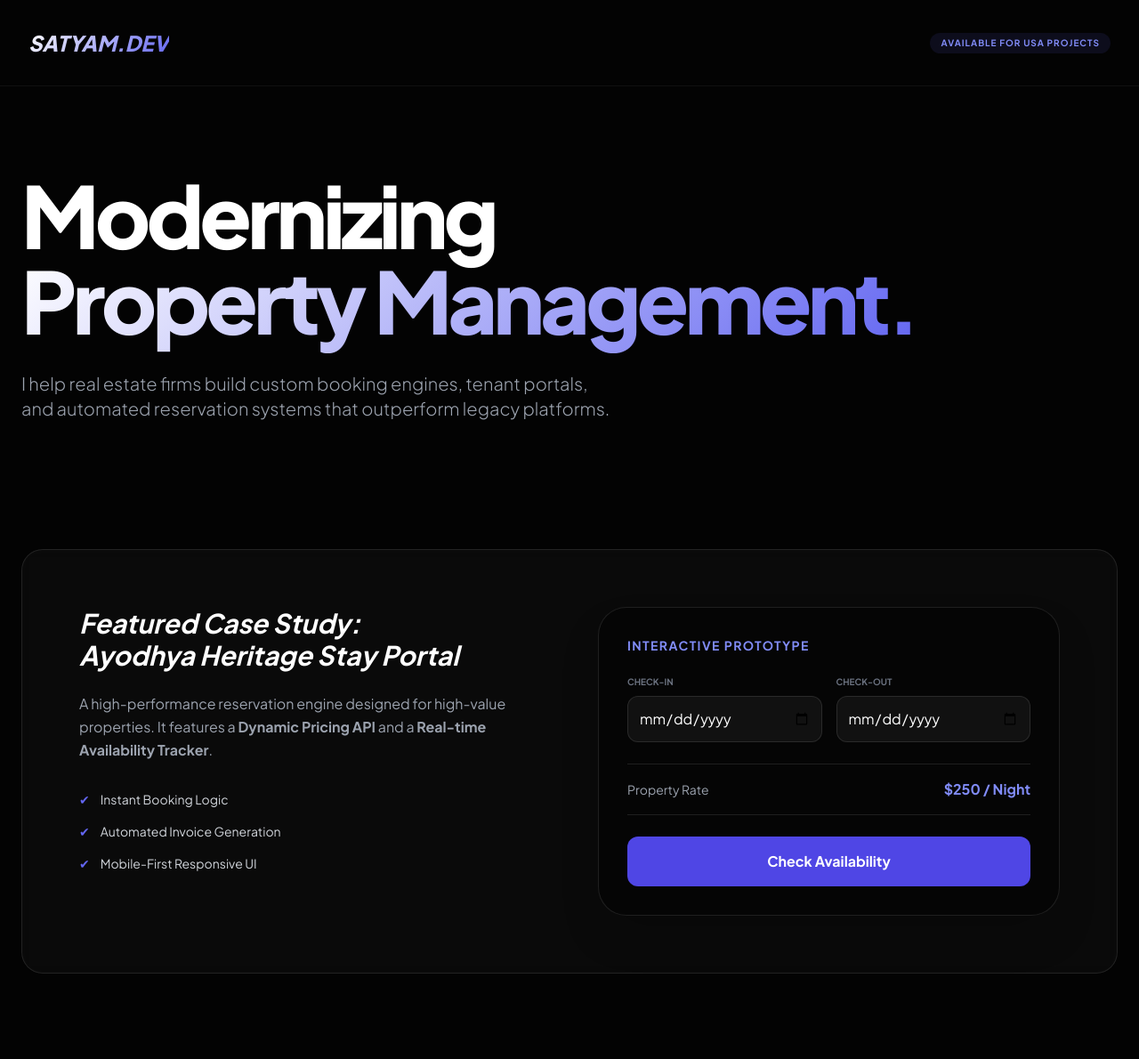
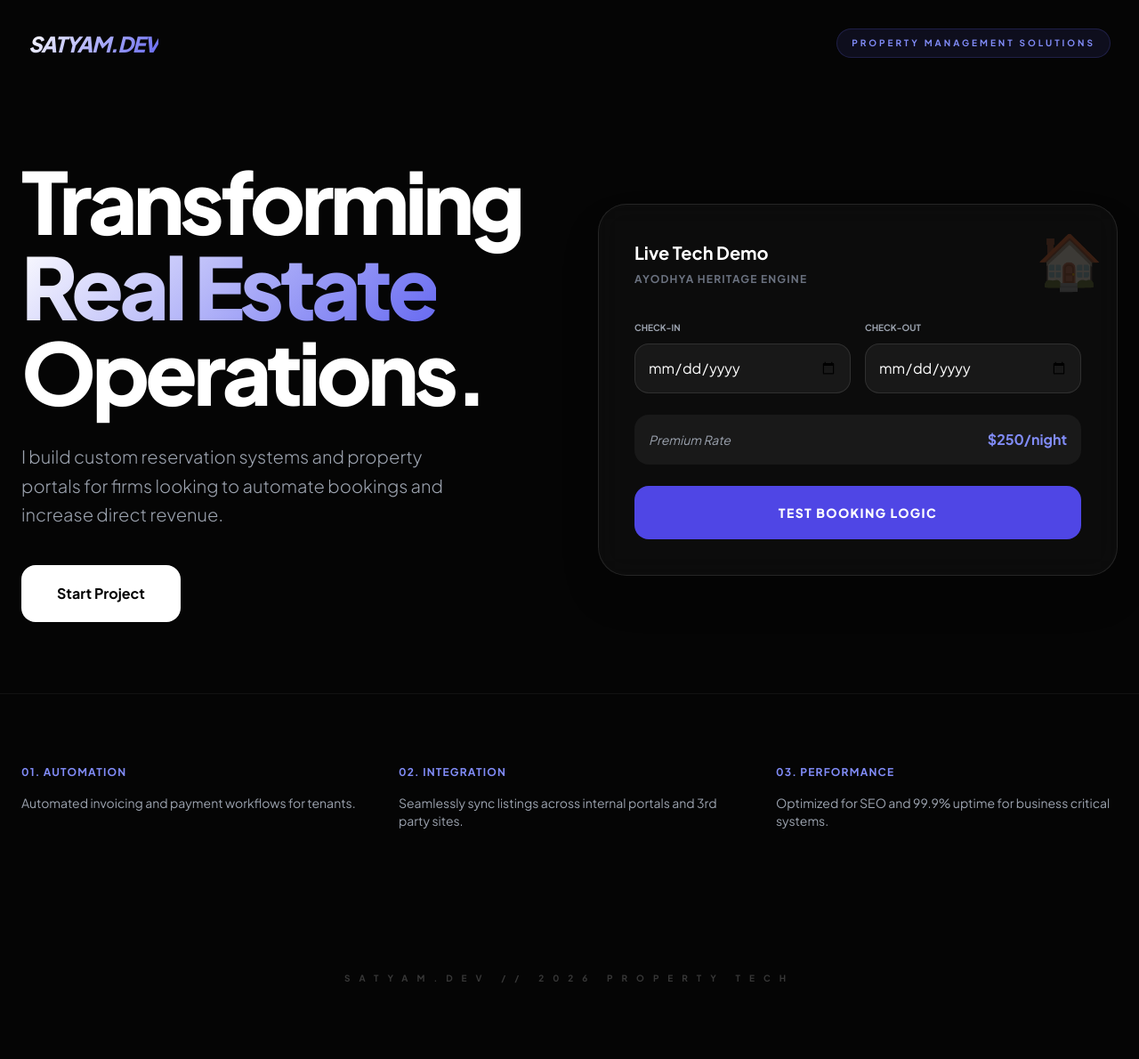
Before and after one commit to Satyam8009/PERSONAL-PORTFOLIO-WEBSITE, a website: page index.html in a window 1280 px wide. Shown: the top 1190 px of the page at 89% size. Drawn offline with nearby package versions, Linux system fonts and the light colour scheme.

Commit message:
Update index.html

```diff
--- a/index.html
+++ b/index.html
@@ -3,85 +3,91 @@
 <head>
     <meta charset="UTF-8">
     <meta name="viewport" content="width=device-width, initial-scale=1.0">
-    <title>Satyam | Real Estate Tech Solutions</title>
+    <title>Satyam | Property Tech & Automation Expert</title>
     <script src="https://cdn.tailwindcss.com"></script>
     <link href="https://fonts.googleapis.com/css2?family=Plus+Jakarta+Sans:wght@300;400;700;800&display=swap" rel="stylesheet">
     <style>
-        body { background-color: #030303; color: #ffffff; font-family: 'Plus Jakarta Sans', sans-serif; }
+        body { background-color: #050505; color: #ffffff; font-family: 'Plus Jakarta Sans', sans-serif; }
         .hero-gradient { background: linear-gradient(135deg, #fff 0%, #6366f1 100%); -webkit-background-clip: text; -webkit-text-fill-color: transparent; }
-        .glass { background: rgba(255, 255, 255, 0.03); border: 1px solid rgba(255, 255, 255, 0.1); backdrop-filter: blur(10px); border-radius: 24px; }
-        .input-field { background: rgba(255,255,255,0.05); border: 1px solid rgba(255,255,255,0.1); color: white; padding: 12px; border-radius: 12px; outline: none; transition: 0.3s; }
-        .input-field:focus { border-color: #6366f1; background: rgba(255,255,255,0.1); }
+        .glass { background: rgba(255, 255, 255, 0.03); border: 1px solid rgba(255, 255, 255, 0.1); backdrop-filter: blur(15px); border-radius: 32px; }
+        .input-field { background: rgba(255,255,255,0.05); border: 1px solid rgba(255,255,255,0.1); color: white; padding: 14px; border-radius: 16px; width: 100%; outline: none; }
     </style>
 </head>
 <body>
 
-    <nav class="p-8 flex justify-between items-center border-b border-white/5 max-w-7xl mx-auto">
-        <div class="text-2xl font-black italic hero-gradient">SATYAM.DEV</div>
-        <div class="flex gap-6 items-center">
-            <span class="text-[10px] font-bold text-indigo-400 uppercase tracking-widest bg-indigo-500/10 px-3 py-1 rounded-full">Available for USA Projects</span>
+    <nav class="p-8 flex justify-between items-center max-w-7xl mx-auto">
+        <div class="text-2xl font-black italic hero-gradient tracking-tighter">SATYAM.DEV</div>
+        <div class="hidden md:block text-[10px] font-bold text-indigo-400 uppercase tracking-[0.3em] bg-indigo-500/10 px-4 py-2 rounded-full border border-indigo-500/20">
+            Property Management Solutions
         </div>
     </nav>
 
-    <header class="max-w-7xl mx-auto px-6 py-24">
-        <h1 class="text-6xl md:text-8xl font-extrabold mb-8 tracking-tighter leading-none">Modernizing <br> <span class="hero-gradient">Property Management.</span></h1>
-        <p class="text-gray-400 text-xl max-w-2xl mb-12 font-light">
-            I help real estate firms build custom booking engines, tenant portals, and automated reservation systems that outperform legacy platforms.
-        </p>
-    </header>
-
-    <section class="max-w-7xl mx-auto px-6 pb-32">
-        <div class="glass p-8 md:p-16">
-            <div class="grid grid-cols-1 md:grid-cols-2 gap-16">
+    <header class="max-w-7xl mx-auto px-6 py-20">
+        <div class="grid grid-cols-1 lg:grid-cols-2 gap-16 items-center">
 
             <div>
-                    <h2 class="text-3xl font-bold mb-6 italic">Featured Case Study: <br> Ayodhya Heritage Stay Portal</h2>
-                    <p class="text-gray-400 mb-8 leading-relaxed">
-                        A high-performance reservation engine designed for high-value properties. It features a <b>Dynamic Pricing API</b> and a <b>Real-time Availability Tracker</b>.
+                <h1 class="text-6xl md:text-8xl font-extrabold mb-8 tracking-tighter leading-[0.9]">Transforming <br> <span class="hero-gradient">Real Estate</span> <br> Operations.</h1>
+                <p class="text-gray-400 text-xl max-w-lg mb-10 font-light leading-relaxed">
+                    I build custom reservation systems and property portals for firms looking to automate bookings and increase direct revenue.
                 </p>
-                    <ul class="space-y-4 text-sm text-gray-300 mb-10">
-                        <li class="flex items-center gap-3"><span class="text-indigo-500">✔</span> Instant Booking Logic</li>
-                        <li class="flex items-center gap-3"><span class="text-indigo-500">✔</span> Automated Invoice Generation</li>
-                        <li class="flex items-center gap-3"><span class="text-indigo-500">✔</span> Mobile-First Responsive UI</li>
-                    </ul>
+                <div class="flex gap-4">
+                    <a href="mailto:info@hcmpm.com" class="bg-white text-black px-10 py-5 rounded-2xl font-bold hover:bg-indigo-500 hover:text-white transition-all">Start Project</a>
+                </div>
             </div>
 
-                <div class="bg-black/40 p-8 rounded-[32px] border border-white/10 shadow-2xl">
-                    <h4 class="text-sm font-bold uppercase tracking-widest text-indigo-400 mb-6">Interactive Prototype</h4>
+            <div class="glass p-8 md:p-10 shadow-2xl relative overflow-hidden">
+                <div class="absolute top-0 right-0 p-4 opacity-20 text-[60px]">🏠</div>
+                <h3 class="text-xl font-bold mb-2">Live Tech Demo</h3>
+                <p class="text-gray-500 text-xs mb-8 uppercase tracking-widest font-bold">Ayodhya Heritage Engine</p>
+
                 <div id="demo-box" class="space-y-6">
                     <div class="grid grid-cols-2 gap-4">
-                            <div class="flex flex-col">
-                                <label class="text-[10px] font-bold uppercase text-gray-500 mb-2">Check-In</label>
-                                <input type="date" id="cin" class="input-field">
+                        <div>
+                            <label class="text-[10px] font-bold text-gray-400 uppercase">Check-In</label>
+                            <input type="date" id="cin" class="input-field mt-2">
                         </div>
-                            <div class="flex flex-col">
-                                <label class="text-[10px] font-bold uppercase text-gray-500 mb-2">Check-Out</label>
-                                <input type="date" id="cout" class="input-field">
+                        <div>
+                            <label class="text-[10px] font-bold text-gray-400 uppercase">Check-Out</label>
+                            <input type="date" id="cout" class="input-field mt-2">
                         </div>
                     </div>
-                        <div class="py-4 border-y border-white/10">
-                            <div class="flex justify-between items-center">
-                                <span class="text-gray-400 text-sm">Property Rate</span>
-                                <span class="font-bold text-indigo-400">$250 / Night</span>
+                    <div class="p-4 bg-white/5 rounded-2xl flex justify-between items-center">
+                        <span class="text-gray-400 text-sm italic">Premium Rate</span>
+                        <span class="font-bold text-indigo-400">$250/night</span>
                     </div>
-                        </div>
-                        <button onclick="runDemo()" class="w-full bg-indigo-600 hover:bg-indigo-500 py-4 rounded-xl font-bold transition">Check Availability</button>
+                    <button onclick="runDemo()" class="w-full bg-indigo-600 py-5 rounded-2xl font-black text-sm uppercase tracking-widest hover:bg-indigo-500 transition">Test Booking Logic</button>
                 </div>
 
-                    <div id="result-box" class="hidden text-center py-6">
-                        <div class="w-16 h-16 bg-green-500/20 text-green-500 rounded-full flex items-center justify-center mx-auto mb-4 text-2xl">✓</div>
-                        <h4 class="text-xl font-bold mb-1">Dates Available</h4>
-                        <p class="text-gray-400 text-sm mb-6">Total for <span id="nights" class="text-white"></span> nights: <span id="price" class="text-white font-bold"></span></p>
-                        <button onclick="resetDemo()" class="text-xs text-gray-500 underline uppercase tracking-widest">Back to dates</button>
+                <div id="result-box" class="hidden py-10 text-center animate-pulse">
+                    <h4 class="text-3xl font-black text-green-500 mb-2">AVAILABLE</h4>
+                    <p class="text-gray-400">System calculated <span id="nights" class="text-white font-bold"></span> nights.</p>
+                    <p class="text-4xl font-black mt-4 hero-gradient" id="price"></p>
+                    <button onclick="location.reload()" class="mt-8 text-xs text-gray-600 underline">RESET DEMO</button>
                 </div>
             </div>
 
         </div>
+    </header>
+
+    <section class="max-w-7xl mx-auto px-6 py-20 border-t border-white/5">
+        <div class="grid grid-cols-1 md:grid-cols-3 gap-10">
+            <div class="space-y-4">
+                <h4 class="font-bold text-indigo-400 uppercase text-xs tracking-widest">01. Automation</h4>
+                <p class="text-gray-400 text-sm">Automated invoicing and payment workflows for tenants.</p>
+            </div>
+            <div class="space-y-4">
+                <h4 class="font-bold text-indigo-400 uppercase text-xs tracking-widest">02. Integration</h4>
+                <p class="text-gray-400 text-sm">Seamlessly sync listings across internal portals and 3rd party sites.</p>
+            </div>
+            <div class="space-y-4">
+                <h4 class="font-bold text-indigo-400 uppercase text-xs tracking-widest">03. Performance</h4>
+                <p class="text-gray-400 text-sm">Optimized for SEO and 99.9% uptime for business critical systems.</p>
+            </div>
         </div>
     </section>
 
-    <footer class="py-20 text-center border-t border-white/5">
-        <a href="mailto:info@hcmpm.com" class="text-2xl font-bold hover:text-indigo-400 transition">Let's build your portal →</a>
+    <footer class="py-20 text-center opacity-20 text-[10px] font-bold tracking-[1em]">
+        SATYAM.DEV // 2026 PROPERTY TECH
     </footer>
 
     <script>
@@ -89,17 +95,11 @@
             const d1 = new Date(document.getElementById('cin').value);
             const d2 = new Date(document.getElementById('cout').value);
             if(!d1 || !d2 || d2 <= d1) { alert("Please select valid dates"); return; }
-
             const diff = Math.ceil((d2 - d1) / (1000 * 60 * 60 * 24));
             document.getElementById('nights').innerText = diff;
             document.getElementById('price').innerText = "$" + (diff * 250);
-
             document.getElementById('demo-box').classList.add('hidden');
             document.getElementById('result-box').classList.remove('hidden');
-        }
-        function resetDemo() {
-            document.getElementById('demo-box').classList.remove('hidden');
-            document.getElementById('result-box').classList.add('hidden');
         }
     </script>
 </body>
```
Lines whose indentation alone changed are shown as unchanged.
